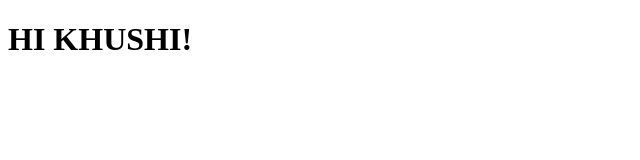
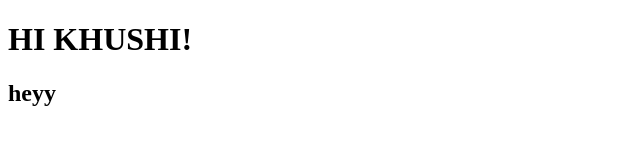
Before and after one commit to khushiiiii24/Vercel, a plain HTML site: page index.html in a window 1280 px wide. Shown: the full height of the page, 0-640 px from the left. Drawn offline with Linux system fonts and the light colour scheme.

Commit message:
second commit

```diff
--- a/index.html
+++ b/index.html
@@ -7,5 +7,6 @@
 </head>
 <body>
    <h1>HI KHUSHI!</h1>
+   <h2>heyy</h2>
 </body>
 </html>
```
